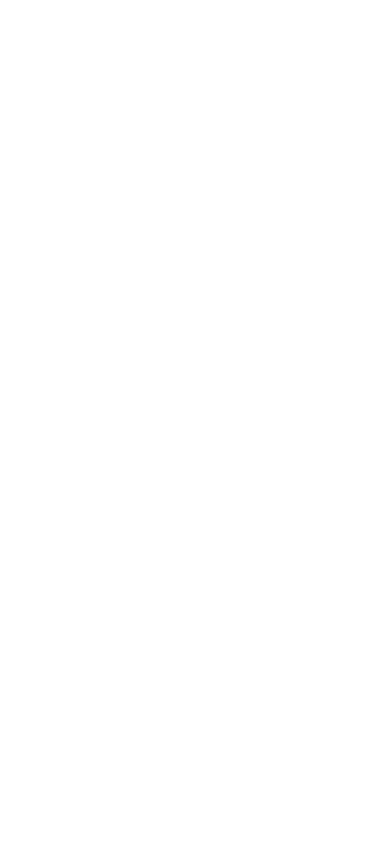
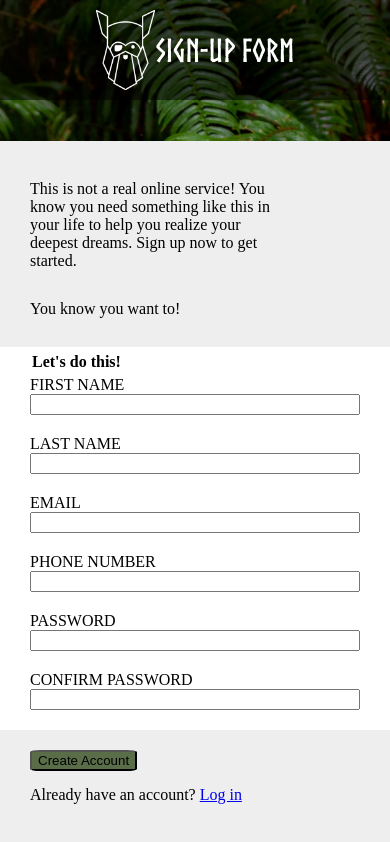
Before and after one commit to aq4rius/Sign-up-Form, a plain HTML site: page index.html in a window 390 px wide. Drawn offline with Linux system fonts and the light colour scheme.

Commit message:
Create the structre of the page, add initial styling, make it responsive

```diff
--- a/index.html
+++ b/index.html
@@ -7,5 +7,66 @@
     <title>Document</title>
     <link rel="stylesheet" href="styles.css" />
   </head>
-  <body></body>
+  <body>
+    <section id="hero-section">
+      <div id="hero-caption">
+        <img src="images/odin-lined.png" alt="odin-logo" height="80px" />
+        <span class="hero-text">Sign-Up Form</span>
+      </div>
+    </section>
+
+    <section id="form-section">
+      <form action="#">
+        <div id="form-description">
+          <p>
+            This is not a real online service! You know you need something like
+            this in your life to help you realize your deepest dreams. Sign up
+            now to get started.
+          </p>
+          <span>You know you want to!</span>
+        </div>
+        <fieldset>
+          <legend>Let's do this!</legend>
+
+          <div>
+            <label for="first-name">FIRST NAME</label>
+            <input type="text" id="first-name" name="first-name" />
+          </div>
+
+          <div>
+            <label for="last-name">LAST NAME</label>
+            <input type="text" id="last-name" name="last-name" />
+          </div>
+
+          <div>
+            <label for="email">EMAIL</label>
+            <input type="email" id="email" name="email" />
+          </div>
+
+          <div>
+            <label for="phone">PHONE NUMBER</label>
+            <input type="tel" id="phone" name="phone" />
+          </div>
+
+          <div>
+            <label for="password">PASSWORD</label>
+            <input type="password" id="password" name="password" />
+          </div>
+
+          <div>
+            <label for="password-confirm">CONFIRM PASSWORD</label>
+            <input
+              type="password"
+              id="password-confirm"
+              name="password-confirm"
+            />
+          </div>
+        </fieldset>
+        <div id="form-submit">
+          <button type="submit">Create Account</button>
+          <p>Already have an account? <a href="#">Log in</a></p>
+        </div>
+      </form>
+    </section>
+  </body>
 </html>
--- a/styles.css
+++ b/styles.css
@@ -0,0 +1,131 @@
+* {
+  box-sizing: border-box;
+  margin: 0;
+}
+
+@font-face {
+  font-family: Hero-font;
+  src: url("fonts/Norse-Bold.otf") format("opentype");
+}
+
+html {
+  height: 100%;
+}
+
+body {
+  width: 100%;
+  display: flex;
+  flex-direction: row;
+}
+
+#hero-section {
+  background-image: url("images/hero.jpg");
+  width: 45%;
+  height: 100vh;
+  background-size: cover;
+}
+
+#hero-caption {
+  position: relative;
+  display: flex;
+  background-color: rgba(0, 0, 0, 0.5);
+  justify-content: center;
+  align-items: center;
+  top: 20%;
+  padding: 10px 0;
+}
+
+.hero-text {
+  color: white;
+  font-size: 2rem;
+  font-family: Hero-font;
+}
+
+#form-section {
+  background-color: rgb(238, 238, 238);
+  width: 55%;
+  height: 100vh;
+  display: flex;
+  justify-content: center;
+  align-items: center;
+}
+
+#form-description {
+  display: flex;
+  flex-direction: column;
+  gap: 30px;
+  width: 80%;
+  padding: 0 30px;
+}
+
+fieldset {
+  display: grid;
+  grid-template-columns: 200px 200px;
+  margin: 50px 0;
+  background-color: white;
+  row-gap: 20px;
+  border: none;
+  padding: 20px 30px;
+}
+
+#form-submit {
+  display: flex;
+  flex-direction: column;
+  gap: 15px;
+  padding: 0 30px;
+}
+
+button {
+  border-radius: 10%;
+  background-color: #596d48;
+  width: fit-content;
+}
+
+legend {
+  position: relative;
+  top: 15px;
+  font-weight: bold;
+}
+
+@media screen and (max-width: 850px) {
+  body {
+    height: 100%;
+    flex-direction: column;
+  }
+
+  #hero-section {
+    width: 100%;
+    height: 20vh;
+  }
+
+  img {
+    height: 80px;
+  }
+
+  #hero-caption {
+    top: 0;
+  }
+
+  #form-section {
+    width: 100%;
+    height: 100%;
+  }
+
+  fieldset {
+    grid-template-columns: 1fr;
+    margin: 20px 0;
+  }
+
+  fieldset > div {
+    display: flex;
+    flex-direction: column;
+  }
+
+  #form-description {
+    padding-top: 10px;
+  }
+
+  #form-submit {
+    margin-bottom: 10px;
+  }
+}
```
Also changed, not shown: fonts/Norse-Bold.otf (added), images/hero.jpg (added), images/odin-lined.png (added), images/sign-up-form.png (added).
